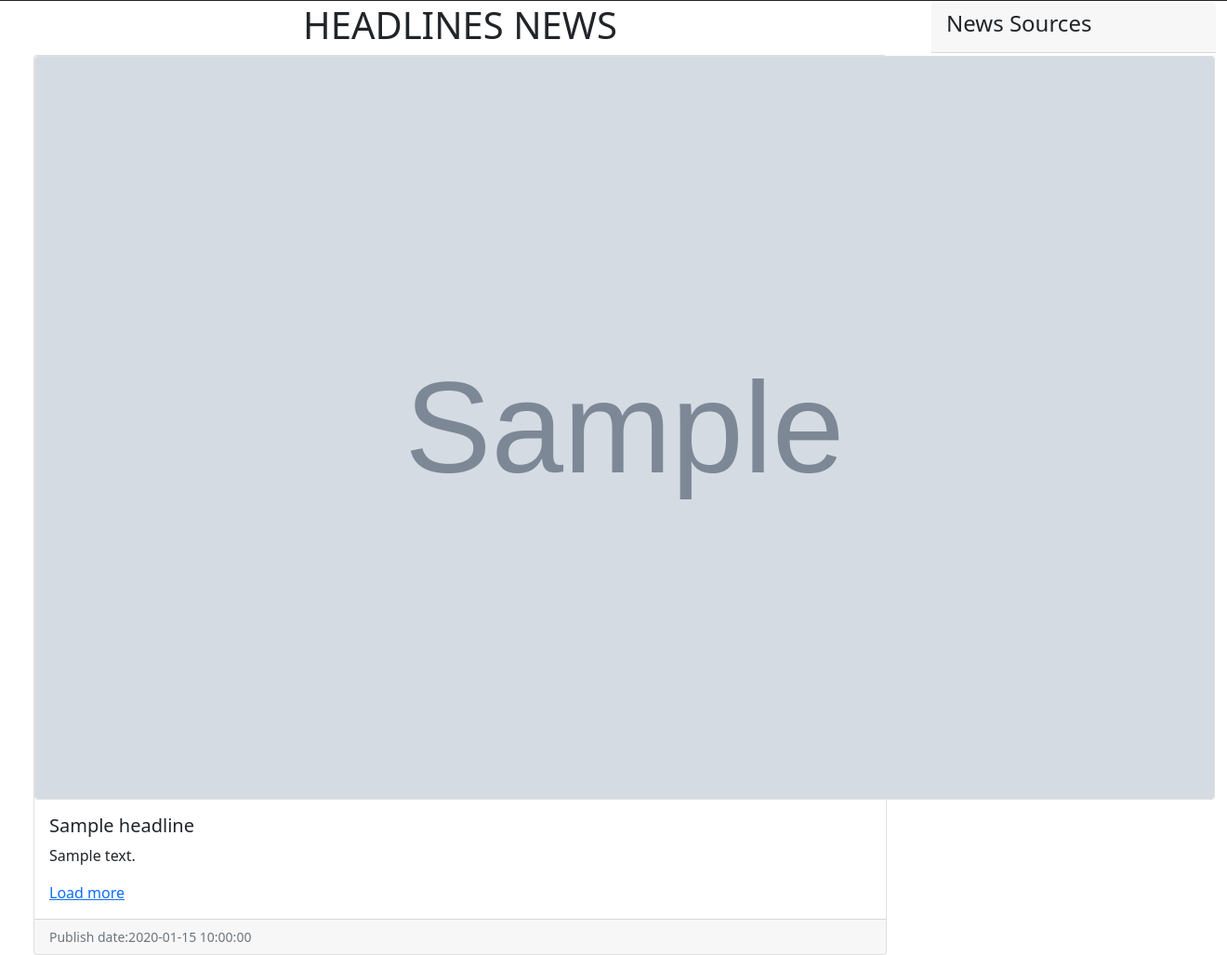
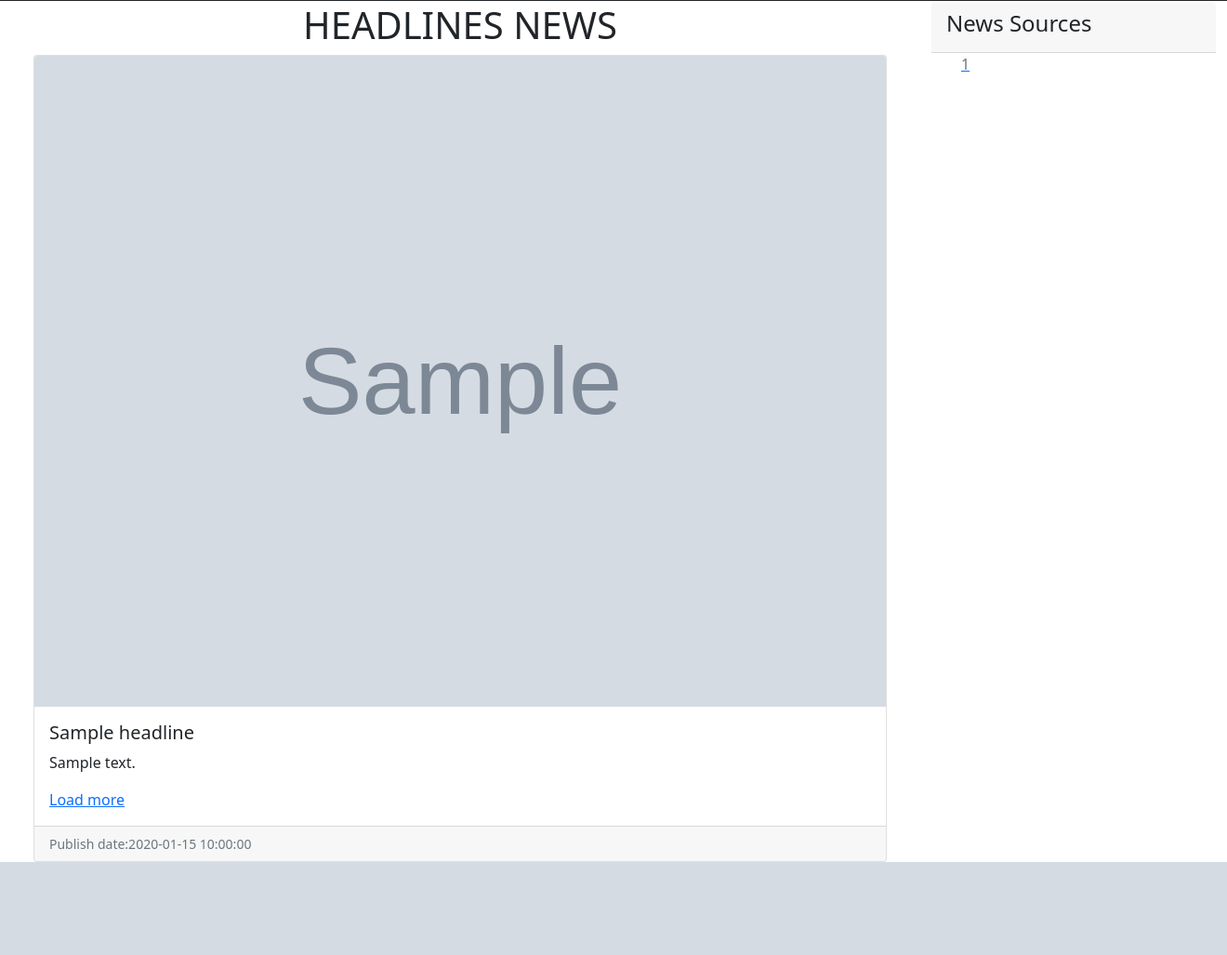
Before and after one commit to MosesGakuhi1857/NewsAPI, a Flask app: template app/templates/index.html in a window 1320 px wide. Shown: the part 69-1096 px from the top of the page at 93% size. After the commit the page ends 996 px from the top, so only its background shows below. Run offline with Flask 2, Linux system fonts and the light colour scheme; the template is opened without the code that fills it: most values are stand-ins (such as "Sample title", 1, 10 or a date in 2020); grey boxes marked "Sample" are stand-in pictures; some libraries are stand-ins or nearby versions.

Commit message:
Modified the file

```diff
--- a/app/templates/index.html
+++ b/app/templates/index.html
@@ -16,7 +16,7 @@
               {% for headlines in headlines %}
 
               <div class="card">
-                <img class="card" src="{{headlines.image}}" alt="Card image cap" width="1270px" height="800px">
+                <img class="card-img-top" src="{{headlines.image}}" alt="Card image cap" width="1270px" height="700px">
                 <div class="card-body">
                   <h5 class="card-title">{{headlines.title}}</h5>
                   <p class="card-text">{{headlines.description}}</p>
```
